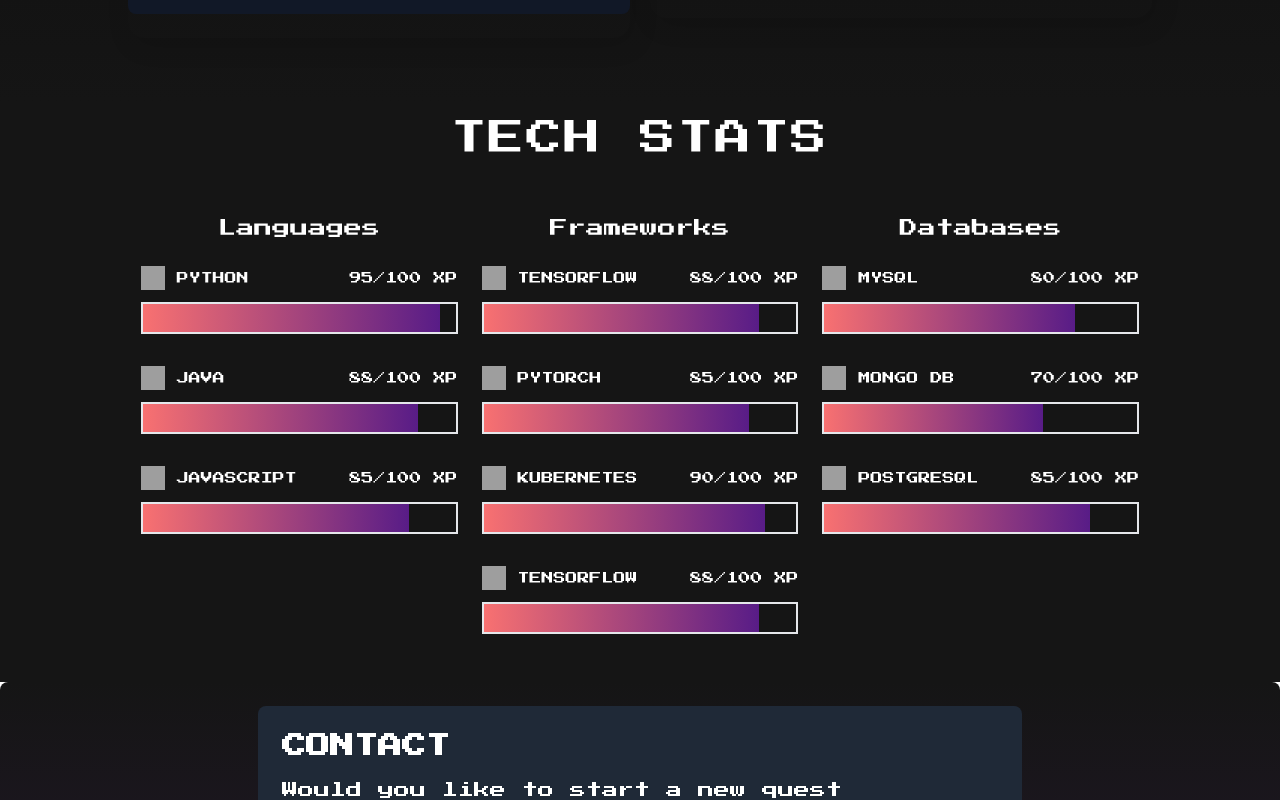
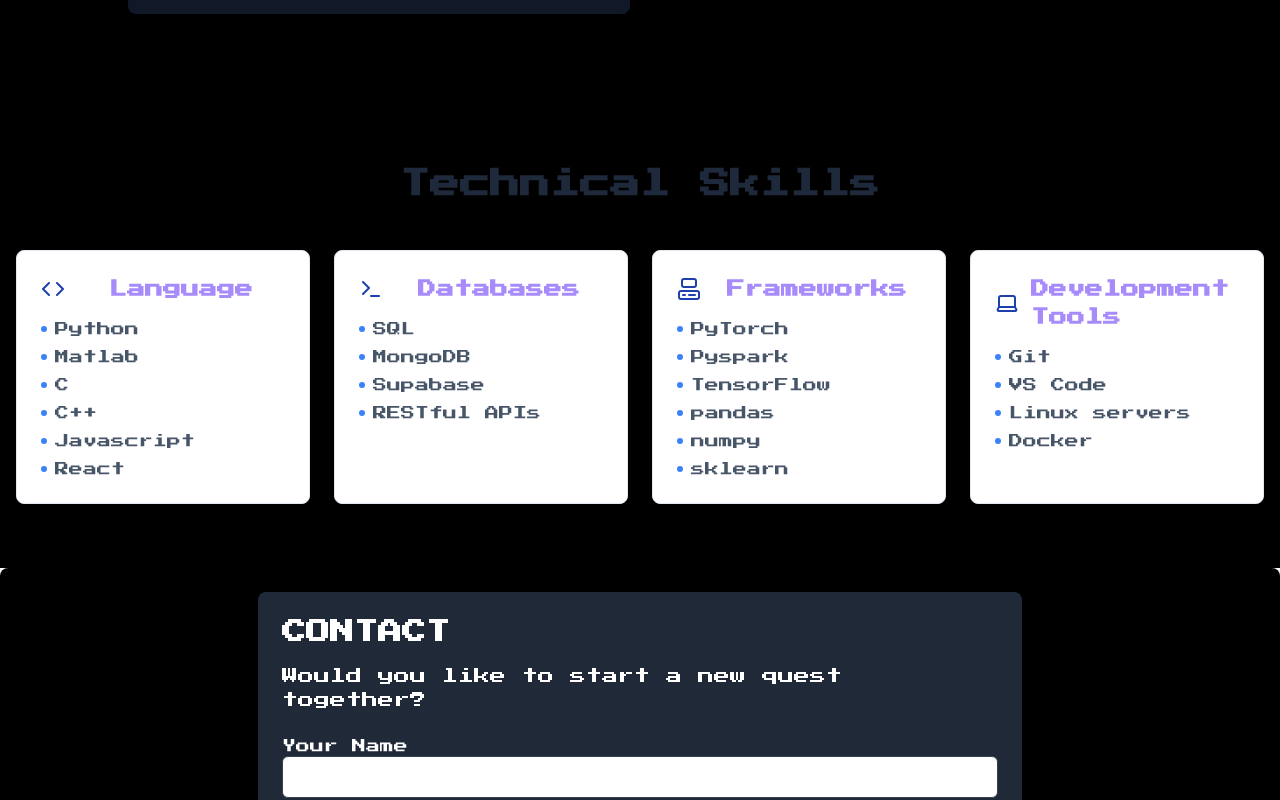
Before and after one commit to mousekeys/portfolio, a React (Vite) app in the folder sajal_portfolio/: page / in a window 1280 px wide. Shown: the part 2758-3558 px from the top of the page. Built offline with nearby package versions, Linux system fonts and the light colour scheme; grey boxes are pictures that could not be loaded.

Commit message:
Fixed colors and added tech stats

```diff
--- a/sajal_portfolio/src/components/FooterEmailForm .jsx
+++ b/sajal_portfolio/src/components/FooterEmailForm .jsx
@@ -40,7 +40,7 @@
   };
 
   return (
-    <div id= "Contact" className="bg-gradient-to-b from-[#151515] to-[#301B3F] text-white p-6 rounded-lg justify-between items-center ">
+    <div id= "Contact" className="bg-black text-white p-6 rounded-lg justify-between items-center ">
       <div className='bg-gray-800 w-[62%] mx-auto p-6 rounded-lg justify-between items-center'>
       <h1 className="text-2xl font-bold mb-4  mx-auto">CONTACT</h1>
       <p className="mb-6">Would you like to start a new quest together?</p>
@@ -55,7 +55,7 @@
             value={name}
             onChange={(e) => setName(e.target.value)}
             required
-            className="w-full px-3 py-2 border border-gray-700 rounded-md text-black focus:outline-none focus:border-indigo-500"
+            className="w-full px-3 py-2 border border-gray-700 rounded-md text-black focus:outline-none focus:border-red-500"
           />
         </div>
         <div>
@@ -68,7 +68,7 @@
             value={email}
             onChange={(e) => setEmail(e.target.value)}
             required
-            className="w-full px-3 py-2 border border-gray-700 text-black rounded-md focus:outline-none focus:border-indigo-500"
+            className="w-full px-3 py-2 border border-gray-700 text-black rounded-md focus:outline-none focus:border-red-500"
           />
         </div>
         <div>
@@ -80,12 +80,12 @@
             value={message}
             onChange={(e) => setMessage(e.target.value)}
             required
-            className="w-full px-3 py-2 border border-gray-700 text-black rounded-md focus:outline-none focus:border-indigo-500 h-24"
+            className="w-full px-3 py-2 border border-gray-700 text-black rounded-md focus:outline-none focus:border-red-500 h-24"
           />
         </div>
         <button
           type="submit"
-          className="bg-indigo-500 hover:bg-indigo-600 text-white font-bold py-2 px-4 rounded-md"
+          className="bg-gray-900 hover:bg-gray-600 text-white font-bold py-2 px-4 rounded-md"
         >
           SEND MESSAGE
         </button>
--- a/sajal_portfolio/src/components/Skills.jsx
+++ b/sajal_portfolio/src/components/Skills.jsx
@@ -1,97 +1,66 @@
-const skills = {
-  language: [
-    { name: "PYTHON", level: 95, imgSrc: "path_to_python_image.jpg" },
-    { name: "JAVA", level: 88, imgSrc: "path_to_java_image.jpg" },
-    { name: "JAVASCRIPT", level: 85, imgSrc: "path_to_javascript_image.jpg" },
-  ],
-  framework: [
-    { name: "TENSORFLOW", level: 88, imgSrc: "path_to_tensorflow_image.jpg" },
-    { name: "PYTORCH", level: 85, imgSrc: "path_to_pytorch_image.jpg" },
-    { name: "KUBERNETES", level: 90, imgSrc: "path_to_kubernetes_image.jpg" },
-    { name: "TENSORFLOW", level: 88, imgSrc: "path_to_tensorflow_image.jpg" },
-  ],
-  database: [
-    { name: "MYSQL", level: 80, imgSrc: "path_to_mysql_image.jpg" },
-    { name: "MONGO DB", level: 70, imgSrc: "path_to_mongo_image.jpg" },
-    { name: "POSTGRESQL", level: 85, imgSrc: "path_to_postgresql_image.jpg" },
-  ],
-};
+import React from "react";
+import { Briefcase, Code, Computer, Github, Laptop, Terminal } from "lucide-react";
 
-const Skills = () => {
+
+const skillCategories = [
+  {
+    title: "Language",
+    icon: <Code className="w-6 h-6" />,
+    skills: ["Python","Matlab","C", "C++",,"Javascript","React"],
+  },
+  {
+    title: "Databases",
+    icon: <Terminal className="w-6 h-6" />,
+    skills: ["SQL", "MongoDB", "Supabase", "RESTful APIs"],
+  },
+  {
+    title: "Frameworks",
+    icon: <Computer className="w-6 h-6" />,
+    skills: ["PyTorch","Pyspark", "TensorFlow", "pandas","numpy", "sklearn"],
+  },
+  {
+    title: "Development Tools",
+    icon: <Laptop className="w-6 h-6" />,
+    skills: ["Git", "VS Code","Linux servers","Docker"],
+  },
+];
+
+const TechnicalSkills = () => {
   return (
-    <div className="bg-[#151515] text-white p-4">
-      <h2 className=" self-start text-4xl tracking-wider mx-auto text-center text-white text-primary mb-14 text-center">TECH STATS</h2>
-      <div className="w-[80%] grid grid-cols-1 sm:grid-cols-2 md:grid-cols-3 gap-6 mx-auto">
-
-        {/* Language Column */}
-        <div className="flex flex-col">
-          <h3 className="font-pixel text-lg text-primary text-center mb-6">Languages</h3>
-          {skills.language.map((skill) => (
-            <div key={skill.name} className="flex flex-col mb-8">
-              <div className="flex justify-between items-center mb-3">
-                <div className="flex items-center gap-3">
-                  <img src={skill.imgSrc} alt={`${skill.name} icon`} className="w-6 h-6" />
-                  <span className="font-pixel text-xs text-foreground ">{skill.name}</span>
-                </div>
-                <span className="font-pixel text-xs text-accent">{skill.level}/100 XP</span>
-              </div>
-              <div className="h-8 bg-white-400 border-2 border-primary w-full mx-auto">
-                <div
-                  className="h-full bg-gradient-to-r from-red-400 to-purple-900 bg-primary transition-all duration-1000"
-                  style={{ width: `${skill.level}%` }}
-                ></div>
-              </div>
+    <div className="bg-black">
+    <section className=" py-16 px-4 max-w-7xl mx-auto">
+      <h2 className="text-3xl font-bold text-center mb-12 text-slate-800">
+        Technical Skills
+      </h2>
+      <div className="grid grid-cols-1 md:grid-cols-2 lg:grid-cols-4 gap-6">
+        {skillCategories.map((category, index) => (
+          <div
+            key={index}
+            className="p-6 rounded-lg border border-slate-200 hover:shadow-lg transition-all duration-300 hover:scale-105 bg-white"
+          >
+            <div className="flex items-center  gap-3 mb-4">
+              <div className="text-blue-800">{category.icon}</div>
+              <h3 className="font-semibold text-lg text-[#A78BFA] mx-auto ">
+                {category.title}
+              </h3>
             </div>
-          ))}
-        </div>
-
-        {/* Framework Column */}
-        <div className="flex flex-col">
-          <h3 className="font-pixel text-lg text-primary text-center mb-6">Frameworks</h3>
-          {skills.framework.map((skill) => (
-            <div key={skill.name} className="flex flex-col mb-8">
-              <div className="flex justify-between items-center mb-3">
-                <div className="flex items-center gap-3">
-                  <img src={skill.imgSrc} alt={`${skill.name} icon`} className="w-6 h-6" />
-                  <span className="font-pixel text-xs text-foreground">{skill.name}</span>
-                </div>
-                <span className="font-pixel text-xs text-accent">{skill.level}/100 XP</span>
-              </div>
-              <div className="h-8 bg-white-400 border-2 border-primary w-full mx-auto">
-                <div
-                  className="h-full bg-gradient-to-r from-red-400 to-purple-900 bg-primary transition-all duration-1000"
-                  style={{ width: `${skill.level}%` }}
-                ></div>
-              </div>
-            </div>
-          ))}
-        </div>
-
-        {/* Database Column */}
-        <div className="flex flex-col">
-          <h3 className="font-pixel text-lg text-primary text-center mb-6">Databases</h3>
-          {skills.database.map((skill) => (
-            <div key={skill.name} className="flex flex-col mb-8">
-              <div className="flex justify-between items-center mb-3">
-                <div className="flex items-center gap-3">
-                  <img src={skill.imgSrc} alt={`${skill.name} icon`} className="w-6 h-6" />
-                  <span className="font-pixel text-xs text-foreground">{skill.name}</span>
-                </div>
-                <span className="font-pixel text-xs text-accent">{skill.level}/100 XP</span>
-              </div>
-              <div className="h-8 bg-white-400 border-2 border-primary w-full mx-auto">
-                <div
-                  className="h-full bg-gradient-to-r from-red-400 to-purple-900 bg-primary transition-all duration-1000"
-                  style={{ width: `${skill.level}%` }}
-                ></div>
-              </div>
-            </div>
-          ))}
-        </div>
-
+            <ul className="space-y-2">
+              {category.skills.map((skill, skillIndex) => (
+                <li
+                  key={skillIndex}
+                  className="text-slate-600 text-sm flex items-center gap-2"
+                >
+                  <span className="w-1.5 h-1.5 bg-blue-500 rounded-full" />
+                  {skill}
+                </li>
+              ))}
+            </ul>
+          </div>
+        ))}
       </div>
+    </section>
     </div>
   );
 };
 
-export default Skills;
+export default TechnicalSkills;
--- a/sajal_portfolio/src/components/WorkExperience.jsx
+++ b/sajal_portfolio/src/components/WorkExperience.jsx
@@ -27,7 +27,7 @@
     imageSrc: "https://cdn.builder.io/api/v1/image/assets/TEMP/4e758e53bd2b0603c63f10857f81398043698cf00877c6c3ef3fb38611fc94f3?apiKey=8973cd7007234792a068b2cece109bce&",
     title: "Steganalysis",
     description: "Performing steganalysis on images using deepm image preprocessing and ML algorithms.",
-    link:"https://www.google.com",
+    link:"https://github.com/cruvss/Image-Steganalysis-Using-Ensemble-Classifiers",
   },
   {
     imageSrc: "https://cdn.builder.io/api/v1/image/assets/TEMP/4e758e53bd2b0603c63f10857f81398043698cf00877c6c3ef3fb38611fc94f3?apiKey=8973cd7007234792a068b2cece109bce&",
@@ -45,20 +45,13 @@
 
 
 const WorkExperience = () => {
-  const starPoints = [
-    { x: '5%', y: '10%' },
-    { x: '90%', y: '10%' },
-    { x: '4%', y: '60%' },
-    { x: '83%', y: '95%' },
-    { x: '94%', y: '25%' },
-  ];
 
   return (
-    <div id="projects"className="flex flex-col pt-28 pb-16 text-white bg-gradient-to-b from-black to-[#151515] rounded-none max-md:pt-24 relative">
+    <div id="projects"className="flex flex-col pt-28 pb-16 text-white bg-black rounded-none max-md:pt-24 relative">
 
       <h1 className=" self-start text-4xl tracking-wider mx-auto text-center text-white">Inventory</h1>
-      <div className="  mt-11 mx-auto max-md:mt-10 max-md:mr-0.5 max-md:max-w-full">
-        <div className="w-[80%] mx-auto grid grid-cols-2 gap-5 max-md:grid-cols-1">
+      <div className="  mt-11 mx-auto max-md:mt-10 max-md:mr-0.5 max-md:max-w-full hover:shadow-white">
+        <div className="w-[80%] mx-auto grid grid-cols-2 gap-5 max-md:grid-cols-1 ">
           {experienceData.map((experience, index) => (
             <div key={index} className="flex flex-col">
               <ExperienceCard {...experience} />
```
